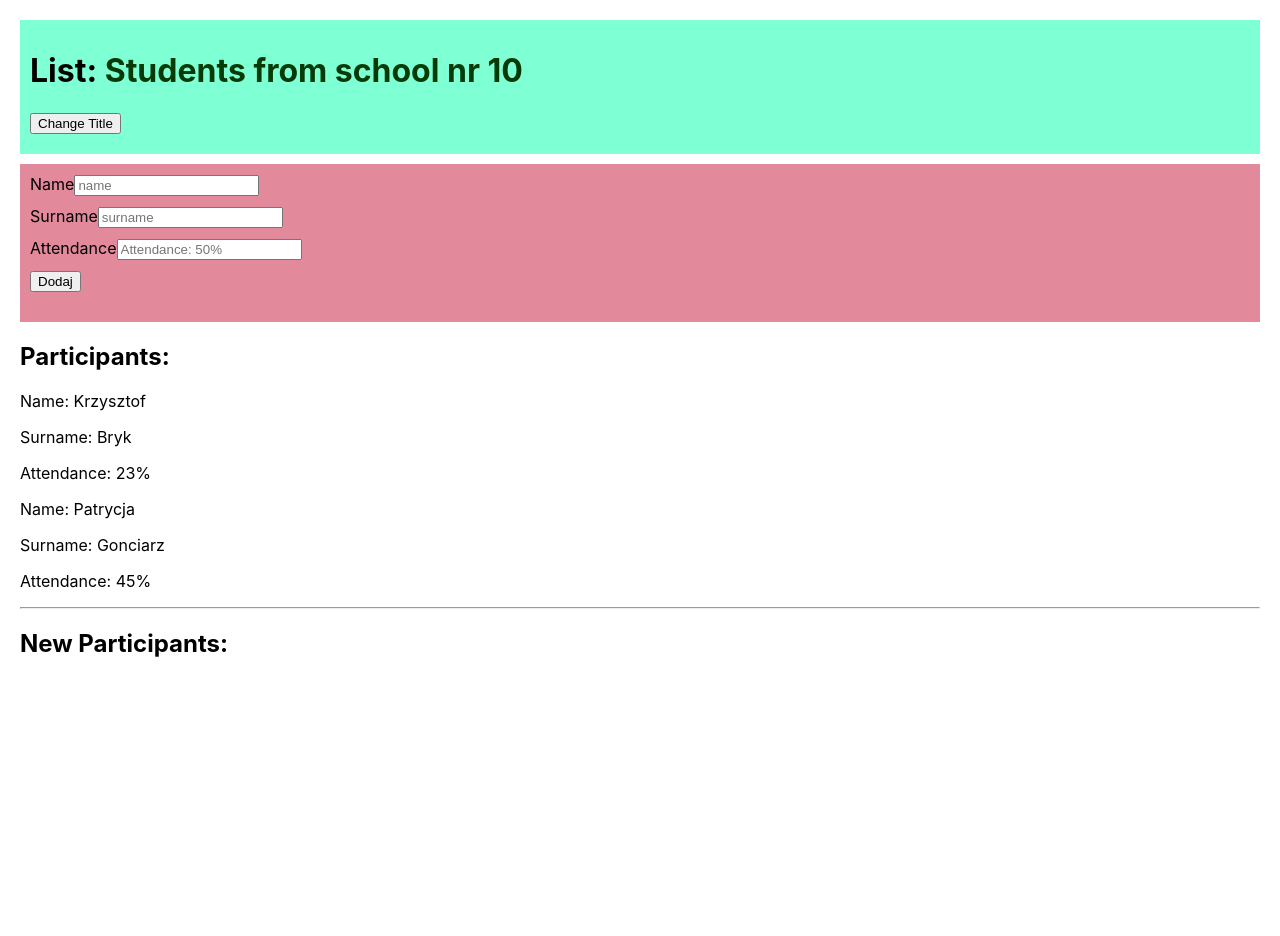
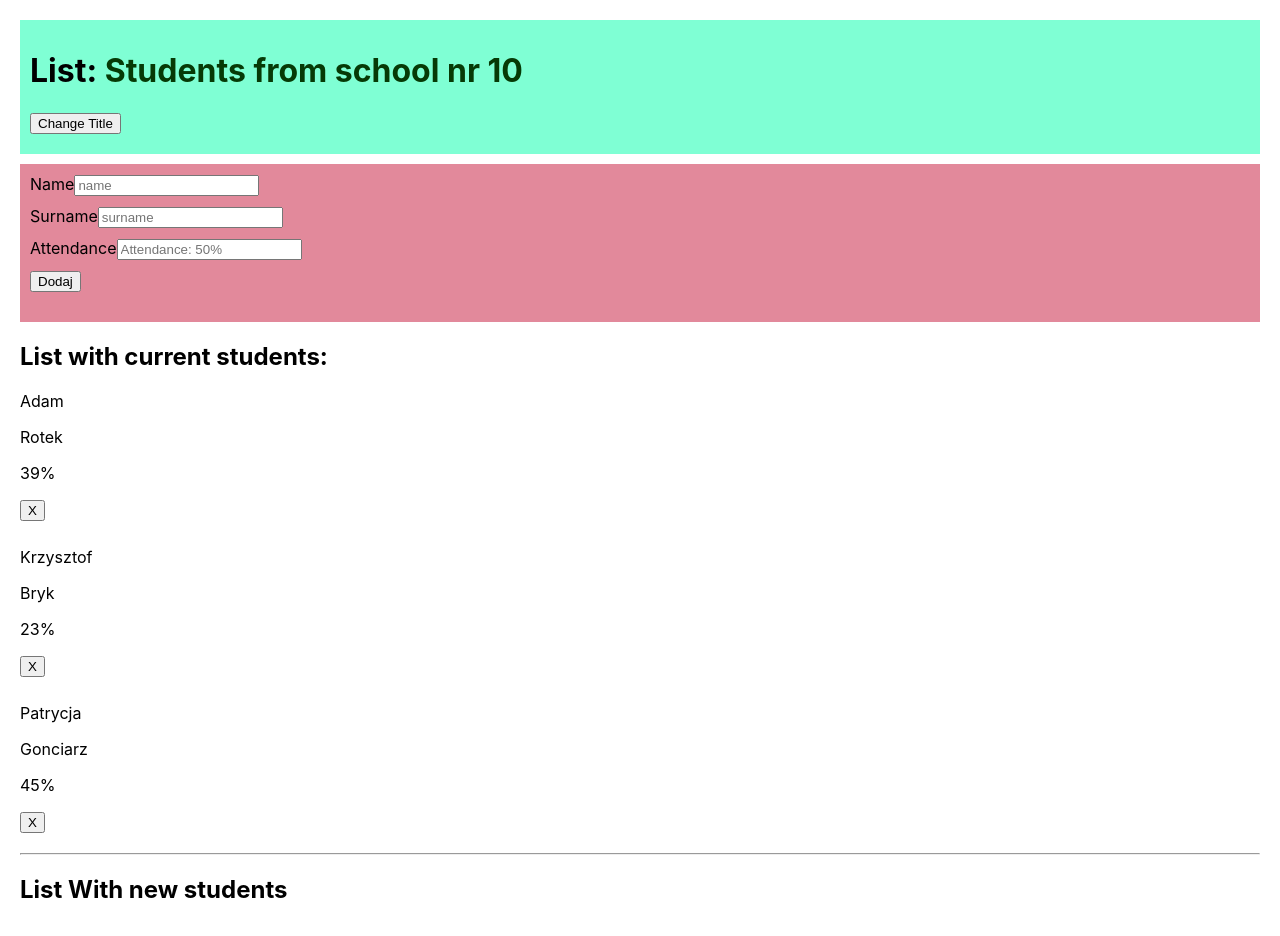
Before and after one commit to CarolinaFledgling/school-list-react-study, a React (Create React App) app: page / in a window 1280 px wide. Shown: the top 936 px of the page. Before the commit the page ends 800 px from the top, so only its background shows below. Built offline with nearby package versions, Linux system fonts and the light colour scheme.

Commit message:
update version , display current list of students

```diff
--- a/src/components/Heading/Heading.js
+++ b/src/components/Heading/Heading.js
@@ -11,12 +11,10 @@ export default function Heading(props) {
         setTitleList('No Students title')
     }
 
-
     return (
         <div className='heading-content'>
-            <h1>List: <span className='heading-title'>{titleList}</span> </h1>
+            <h1>List: <span className='heading-title'>{titleList}</span></h1>
             <ChangeTitleButton onChangeTitle={handleChangeTitle} />
-
         </div>
     )
 }
--- /dev/null
+++ b/src/components/ListWithCurrentStudents/ListWithCurrentStudents.js
@@ -0,0 +1,13 @@
+import React from 'react'
+import StudentInfo from '../StudentInfo/StudentInfo'
+
+export default function ListWithCurrentStudents({ users }) {
+    return (
+        <div>
+            <h2>List with current students:</h2>
+            {users.map((user) => {
+                return < StudentInfo name={user.name} surname={user.surname} attendance={user.attendance} />
+            })}
+        </div>
+    )
+}
--- /dev/null
+++ b/src/components/ListWithNewStudents/ListWithNewStudents.js
@@ -0,0 +1,10 @@
+import React from 'react'
+
+export default function ListWithNewStudents() {
+    return (
+        <div>
+            <h2>List With new students</h2>
+
+        </div>
+    )
+}
--- a/src/components/StudentInfo/StudentInfo.js
+++ b/src/components/StudentInfo/StudentInfo.js
@@ -1,11 +1,13 @@
 import React from 'react'
-import Button from '../Button/Button'
+import RemoveButton from '../RemoveButton/RemoveButton'
 
 export default function StudentInfo(props) {
     return (
         <div>
             <p>{props.name}</p>
-            <Button handleRemove={props.handleRemove} index={props.index} />
+            <p>{props.surname}</p>
+            <p>{props.attendance}</p>
+            <RemoveButton />
         </div>
     )
 }
--- /dev/null
+++ b/src/components/StudentLists/StudentLists.js
@@ -0,0 +1,32 @@
+import React from 'react'
+import PropTypes from 'prop-types'
+import StudentInfo from '../StudentInfo/StudentInfo'
+import ListWithCurrentStudents from '../ListWithCurrentStudents/ListWithCurrentStudents'
+import ListWithNewStudents from '../ListWithNewStudents/ListWithNewStudents'
+
+
+
+function StudentsListItem({ users }) {
+
+    return (
+        <div>
+            <div>
+                <ListWithCurrentStudents users={users} />
+            </div>
+            <div>
+                <hr></hr>
+                <ListWithNewStudents />
+            </div>
+        </div>
+    )
+}
+
+StudentsListItem.propTypes = {
+    name: PropTypes.string.isRequired,
+    surname: PropTypes.string.isRequired,
+    attendance: PropTypes.string,
+
+
+}
+
+export default StudentsListItem
--- a/src/components/StudentsListItem/StudentsListItem.js
+++ /dev/null
@@ -1,43 +0,0 @@
-import React from 'react'
-import PropTypes from 'prop-types'
-import Button from '../Button/Button'
-import StudentInfo from '../StudentInfo/StudentInfo'
-
-
-
-function StudentsListItem(props) {
-    // console.log(props.users)
-    return (
-        <div>
-            <div>
-                <h2>Participants:</h2>
-                <p>Name: {props.users[1].name}</p>
-                <p>Surname: {props.users[1].surname}</p>
-                <p> Attendance: {props.users[1].attendance}</p>
-                <p>Name: {props.users[2].name}</p>
-                <p>Surname: {props.users[2].surname}</p>
-                <p> Attendance: {props.users[2].attendance}</p>
-
-            </div>
-            <div>
-                <hr></hr>
-                <p>{props.inputNameText}</p>
-                <h2> New Participants: </h2>
-                {props.studentDetails.map((student) => (
-                    <StudentInfo name={student.name} />
-                ))}
-
-            </div>
-        </div>
-    )
-}
-
-StudentsListItem.propTypes = {
-    name: PropTypes.string.isRequired,
-    surname: PropTypes.string.isRequired,
-    attendance: PropTypes.string,
-
-
-}
-
-export default StudentsListItem
--- a/src/components/UserList/UserList.js
+++ b/src/components/UserList/UserList.js
@@ -1,6 +1,6 @@
 import React, { useState, useEffect } from 'react'
 import { users as usersData } from '../../data/users'
-import StudentsListItem from '../StudentsListItem/StudentsListItem'
+import StudentLists from '../StudentLists/StudentLists'
 import Form from '../Form/Form'
 import Heading from '../Heading/Heading'
 import { users } from '../../data/users'
@@ -30,11 +30,7 @@ const UserList = (props) => {
                 setStudentDetails={setStudentDetails}
                 setInputNameText={setInputNameText} />
 
-            <StudentsListItem
-                inputNameText={inputNameText}
-                setInputNameText={setInputNameText}
-                studentDetails={studentDetails}
-                users={users} />
+            <StudentLists users={users} />
 
         </div>
     )
```
Also changed, not shown: src/components/RemoveButton/RemoveButton.js (renamed from src/components/Button/Button.js, +2 -6 lines), src/components/ListWithCurrentStudents/ListWithCurrentStudents.css (added), src/components/ListWithNewStudents/ListWithNewStudents.css (added), src/components/RemoveButton/RemoveButton.css (added), src/components/StudentLists/StudentLists.css (added).
